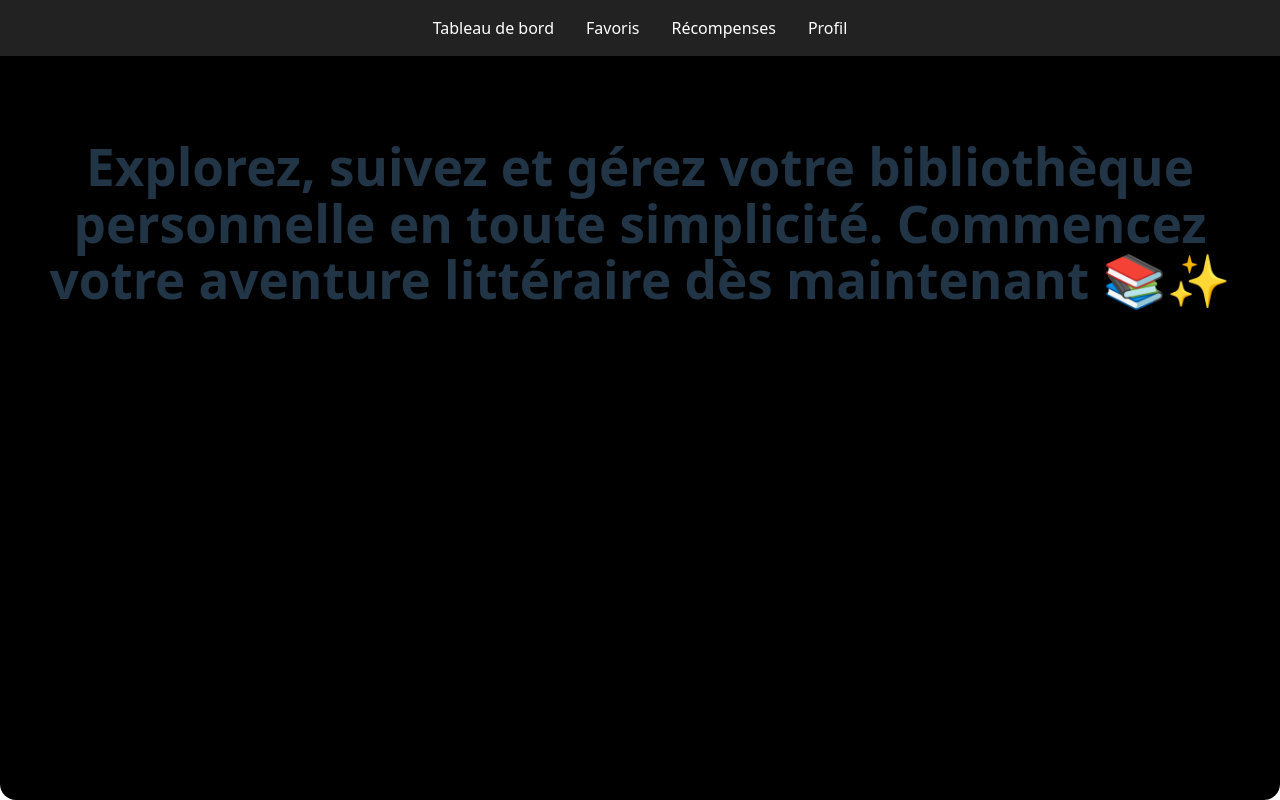
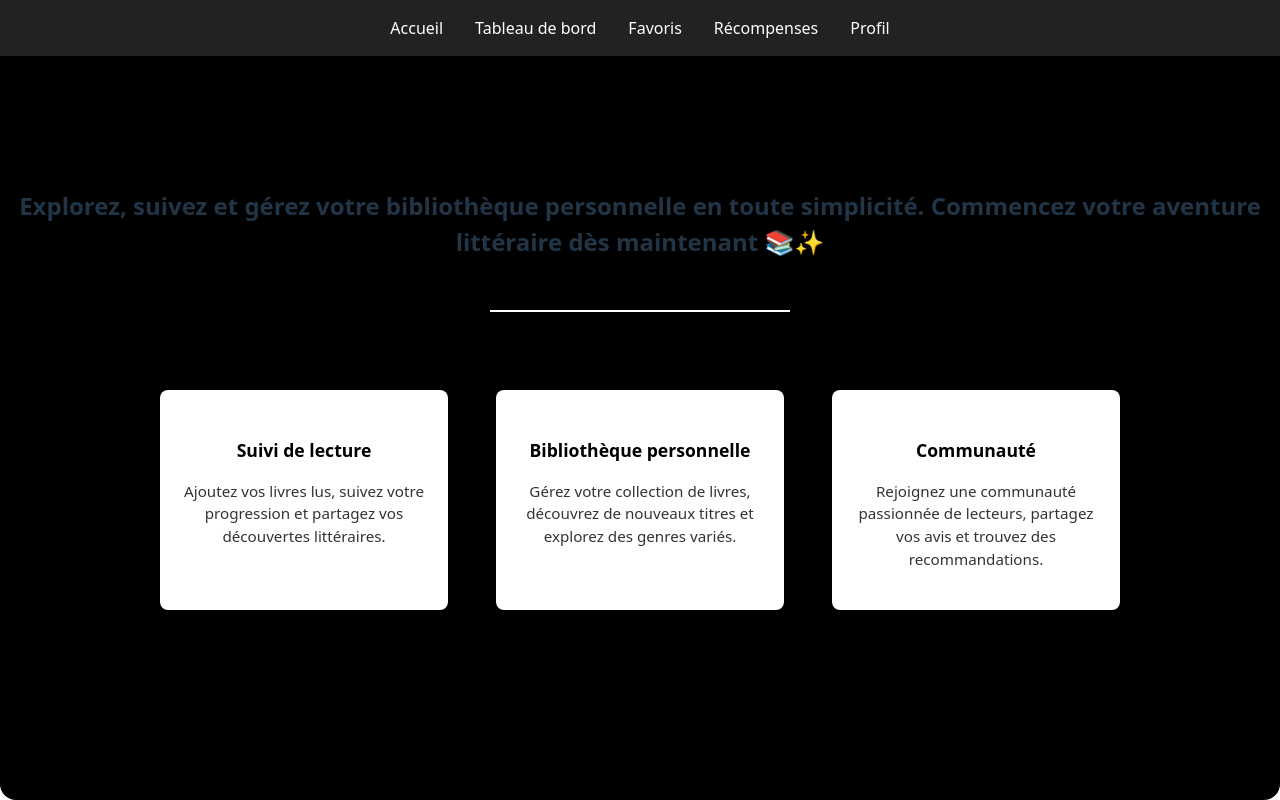
Before and after one commit to axel-heureux/BookBuddy, a React (Vite) app in the folder my-react-app/: page / in a window 1280 px wide. Built offline with nearby package versions, Linux system fonts and the light colour scheme.

Commit message:
💄 Stylisation des pages

```diff
--- a/my-react-app/src/components/Dashboard.jsx
+++ b/my-react-app/src/components/Dashboard.jsx
@@ -3,6 +3,8 @@ import axios from 'axios';
 import BookList from './BookList';
 import Navbar from './Navbar';
 import './Dashboard.css'; // <-- Ajoute ce fichier CSS
+import './Modal.css'; // <-- Ajoute ce fichier CSS pour les modals
+
 
 function Dashboard() {
   const [booksRead, setBooksRead] = useState([]);
@@ -140,7 +142,7 @@ function Dashboard() {
         <li key={item.book?._id || idx} className="book-card">
           <strong>{item.book?.titre || 'Titre inconnu'}</strong>
           <div>Auteur : {item.book?.auteur || 'Inconnu'}</div>
-          <div>Progression : {item.progress || 0}%</div>
+          <div>Note : {item.progress || 0}%</div>
           <div className="button-group">
             <button className="btn-orange" onClick={() => handleEdit(item._id)}>
               Modifier
@@ -157,6 +159,8 @@ function Dashboard() {
     </ul>
   )}
 </div>
+
+  <hr className="custom-hr" />
 
 
       {addModalOpen && (
@@ -186,9 +190,9 @@ function Dashboard() {
       {modalOpen && (
         <div className="modal-overlay">
           <div className="modal">
-            <h3>Modifier la progression</h3>
+            <h3>Modifier la note</h3>
             <label>
-              Progression (%)
+              Note (%)
               <input
                 type="number"
                 min={0}
--- a/my-react-app/src/components/HomePage.css
+++ b/my-react-app/src/components/HomePage.css
@@ -22,5 +22,23 @@
 
 .homepage-welcome {
   text-align: center;
-  margin-top: 3rem;
+  margin-top: 7rem;
 }
+
+/* Dans HomePage.css */
+.card-container {
+  display: flex;
+  flex-wrap: wrap;
+  justify-content: center;
+  gap: 1rem;
+  margin-top: 2rem;
+}
+
+/* Exemple dans ton CSS */
+.custom-hr {
+  border: none;
+  height: 2px;
+  background-color: #fff;
+  width: 300px;
+  margin: 30px auto;
+}
--- /dev/null
+++ b/my-react-app/src/components/InfoCard.css
@@ -0,0 +1,30 @@
+/* src/components/InformativeCard.css */
+
+
+.informative-card {
+  background-color: white;
+  padding: 1.5rem;
+  border-radius: 8px;
+  box-shadow: 0 4px 10px rgba(0, 0, 0, 0.15);
+  width: 240px;
+  margin: 1rem;
+  transition: transform 0.2s ease, box-shadow 0.2s ease;
+  text-align: center;
+}
+
+.informative-card:hover {
+  transform: translateY(-4px);
+  box-shadow: 0 8px 16px rgba(0, 0, 0, 0.2);
+}
+
+.informative-card h4 {
+  margin-bottom: 1rem;
+  font-size: 1.1rem;
+  font-weight: bold;
+  color: black;
+}
+
+.informative-card p {
+  font-size: 0.95rem;
+  color: #333;
+}
--- /dev/null
+++ b/my-react-app/src/components/InfoCard.jsx
@@ -0,0 +1,14 @@
+// src/components/InformativeCard.jsx
+import React from 'react';
+import './InfoCard.css';
+
+function InformativeCard({ title, text }) {
+  return (
+    <div className="informative-card">
+      <h4>{title}</h4>
+      <p>{text}</p>
+    </div>
+  );
+}
+
+export default InformativeCard;
--- /dev/null
+++ b/my-react-app/src/components/Modal.css
@@ -0,0 +1,79 @@
+.modal-overlay {
+  position: fixed;
+  top: 0;
+  left: 0;
+  width: 100%;
+  height: 100%;
+  background: rgba(0, 0, 0, 0.6);
+  display: flex;
+  justify-content: center;
+  align-items: center;
+  z-index: 999;
+}
+
+.modal {
+  background: white;
+  padding: 2rem;
+  border-radius: 12px;
+  width: 400px;
+  max-width: 90%;
+  box-shadow: 0 10px 25px rgba(0, 0, 0, 0.2);
+  animation: slideDown 0.3s ease;
+}
+
+label {
+    color: #000000;
+}
+
+h3 {
+  color: #000000;
+  margin-bottom: 1rem;
+}
+
+@keyframes slideDown {
+  from {
+    opacity: 0;
+    transform: translateY(-20px);
+  }
+  to {
+    opacity: 1;
+    transform: translateY(0);
+  }
+}
+
+.modal label {
+  display: block;
+  margin-bottom: 1rem;
+}
+
+.modal input {
+  width: 100%;
+  padding: 0.5rem;
+  margin-top: 4px;
+  border: 1px solid #000000;
+  border-radius: 6px;
+}
+
+.button-group {
+  display: flex;
+  justify-content: space-between;
+  margin-top: 1.5rem;
+}
+
+.btn-green {
+  background-color: #4caf50;
+  color: white;
+  border: none;
+  padding: 0.5rem 1rem;
+  border-radius: 8px;
+  cursor: pointer;
+}
+
+.btn-red {
+  background-color: #f44336;
+  color: white;
+  border: none;
+  padding: 0.5rem 1rem;
+  border-radius: 8px;
+  cursor: pointer;
+}
--- a/my-react-app/src/components/Navbar.jsx
+++ b/my-react-app/src/components/Navbar.jsx
@@ -1,8 +1,10 @@
 import { Link } from 'react-router-dom';
+
 
 function Navbar() {
   return (
     <nav className="homepage-navbar">
+      <Link to="/" className="nav-link">Accueil</Link>
       <Link to="/dashboard" className="nav-link">Tableau de bord</Link>
       <Link to="/favorites" className="nav-link">Favoris</Link>
       <Link to="/rewards" className="nav-link">Récompenses</Link>
--- a/my-react-app/src/components/Profil.jsx
+++ b/my-react-app/src/components/Profil.jsx
@@ -43,13 +43,14 @@ function Profil() {
   };
 
   if (loading) return <div>Chargement...</div>;
-  if (!user) return <div>Utilisateur non connecté.</div>;
+  if (!user) return navigate('/login');
 
   return (
   <div>
       <Navbar /> {/* Affiche la navbar ici */}
     <div className="profil-container">
       <h2 className="profil-title">Mon profil</h2>
+      <hr className="custom-hr" />
       <div className="profil-info"><strong>ID :</strong> {user._id}</div>
       <div className="profil-info"><strong>Pseudonyme :</strong> {user.username}</div>
       <div className="profil-info"><strong>Email :</strong> {user.email}</div>
--- a/my-react-app/src/components/Rewards.css
+++ b/my-react-app/src/components/Rewards.css
@@ -44,7 +44,7 @@
 
 
 .rewards-message {
-  color: #000000;
+  color: #ffffff;
   text-align: center;
   font-style: italic;
 }
--- a/my-react-app/src/components/index.jsx
+++ b/my-react-app/src/components/index.jsx
@@ -3,6 +3,7 @@ import { Link } from 'react-router-dom';
 import { useEffect, useState } from 'react';
 import axios from 'axios';
 import Navbar from './Navbar';
+import InformativeCard from './InfoCard';
 
 function HomePage() {
   const [username, setUsername] = useState('');
@@ -22,16 +23,30 @@ function HomePage() {
   }, []);
 
   return (
-    <>
-      <Navbar />
-      <div className="homepage-welcome">
-        {username ? (
-          <h1>Bienvenue, {username} !</h1>
-        ) : (
-          <h1>Explorez, suivez et gérez votre bibliothèque personnelle en toute simplicité. Commencez votre aventure littéraire dès maintenant 📚✨</h1>
-        )}
-      </div>
-    </>
+<>
+  <Navbar />
+  <div className="homepage-welcome">
+    {username && <h1>Bienvenue, {username} !</h1>}
+    <h2>Explorez, suivez et gérez votre bibliothèque personnelle en toute simplicité. Commencez votre aventure littéraire dès maintenant 📚✨</h2>
+  </div>
+  <hr className="custom-hr" />
+
+
+  <div className="card-container">
+    <InformativeCard
+      title="Suivi de lecture"
+      text="Ajoutez vos livres lus, suivez votre progression et partagez vos découvertes littéraires."
+    />
+    <InformativeCard
+      title="Bibliothèque personnelle"
+      text="Gérez votre collection de livres, découvrez de nouveaux titres et explorez des genres variés."
+    />
+    <InformativeCard
+      title="Communauté"
+      text="Rejoignez une communauté passionnée de lecteurs, partagez vos avis et trouvez des recommandations."
+    />
+  </div>
+</>
   );
 }
 
```
Also changed, not shown: my-react-app/public/logo.png (added).
